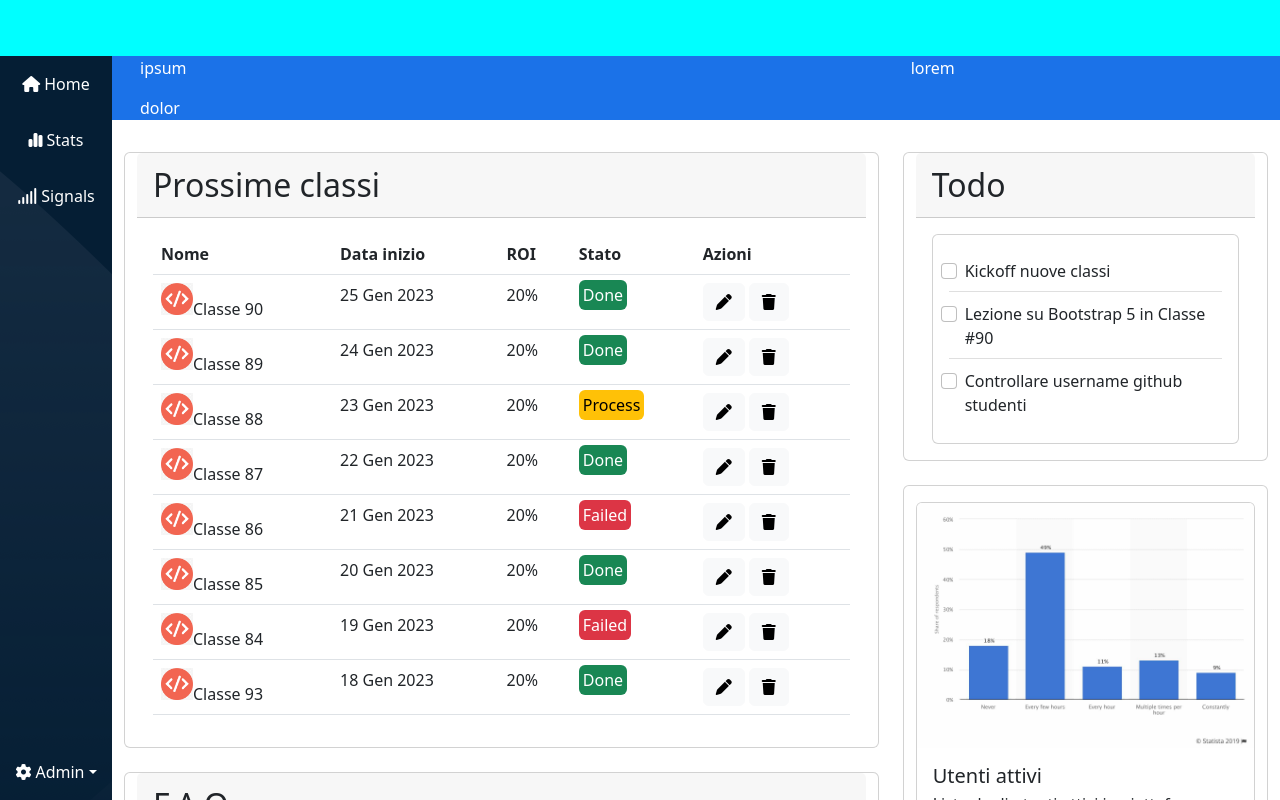
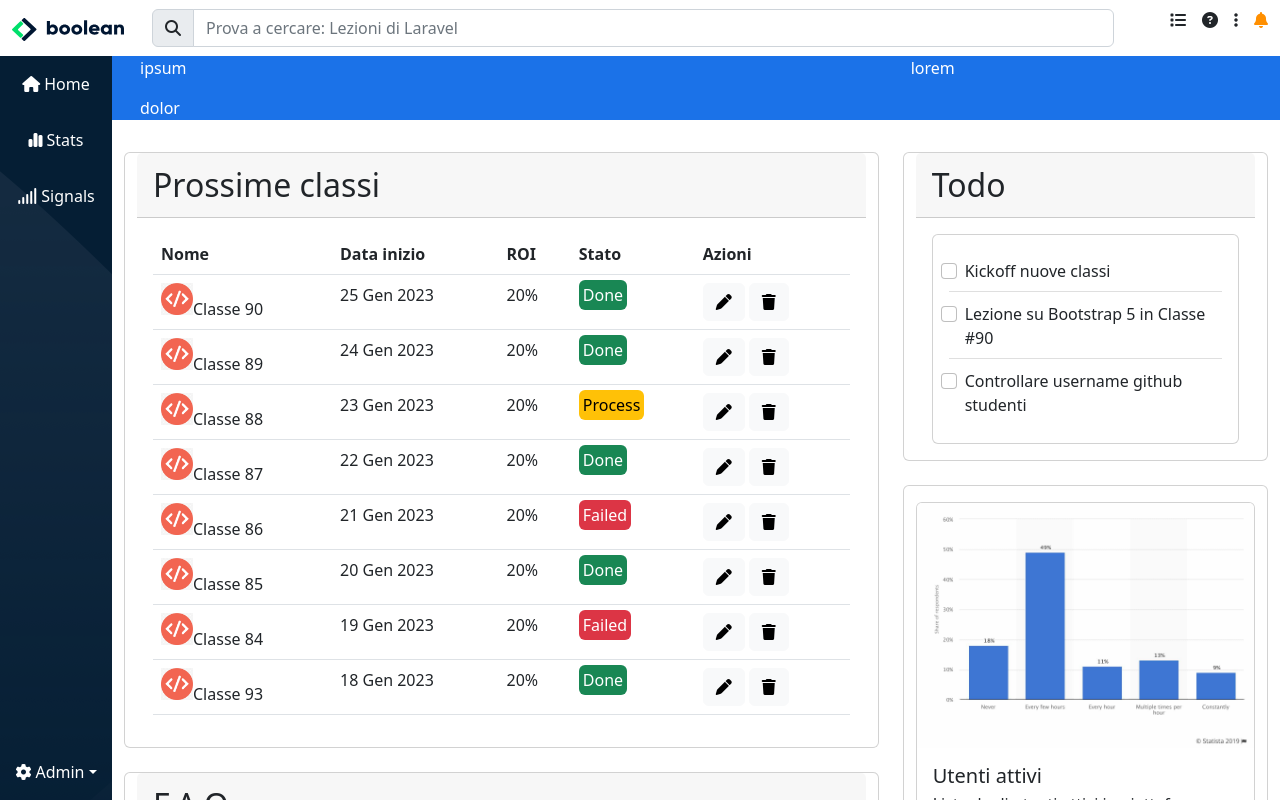
Before and after one commit to jdelavega42/html-css-bootstrap-dashboard, a plain HTML site: page index.html in a window 1280 px wide. Drawn offline with nearby package versions, Linux system fonts and the light colour scheme.

Commit message:
add header

```diff
--- a/css/style.css
+++ b/css/style.css
@@ -3,7 +3,9 @@ img {
     width: 100%;
 }
 
-
+li {
+    list-style-type: none;
+}
 /* !ROOT */
 :root {
     --debug-height: 3.5rem;
@@ -23,7 +25,6 @@ img {
     width: 100%;
     z-index: 999;
     /* debug */
-    background-color: aqua;
     height: var(--debug-height);
 }
 
@@ -64,6 +65,16 @@ img {
 
 }
 
+/* !HEADER */
+/* @Navbar */
+.navbar-brand .mobile {
+    width: 2.5rem;
+}
+.navbar-brand .desktop {
+    width: 7rem;
+}
+
+
 /* !MAIN */
 /* @sidebar */
 .ms_sidebar a {
@@ -75,9 +86,13 @@ img {
 .ms_sidebar li:hover {
     background-color: rgba(255, 255, 255, .2);
 }
+
+#bell {
+    color: #FF8F00;
+}
+
 /* @container-bottom */
 /* #class */
-
 .ms_class::before {
     content: '';
     background-image: url(/img/class-avatar.jpg);
--- a/index.html
+++ b/index.html
@@ -17,7 +17,31 @@
         <!-- !HEADER -->
         <!-- @Header -->
         <header class="ms_header">
+            <div class="container-fluid">
+                <nav class="row navbar">
+                    <div class=" col-auto navbar-brand">
+                        <img class="mobile d-md-none" src="img/mobile-logo.png" alt="mobile-logo">
+                        <img class="desktop d-none d-md-inline" src="img/logo.svg" alt="">
+                    </div>
+                    <div class="col navbar-nav">
+                        <div class="input-group">
+                            <div class="input-group-text" id="search-bar"><i class="fa-solid fa-magnifying-glass"></i></div>
+                            <input type="text" class="form-control search-bar" placeholder="Prova a cercare: Lezioni di Laravel" aria-describedby="search-bar">
+                          </div>
+                    </div>
+                    <div class="col-auto d-flex">
+                        <ul class="d-flex gap-3">
+                            <li class="d-none d-md-inline"><i class="fa-solid fa-list"></i></li>
+                            <li class="d-none d-md-inline"><i class="fa-solid fa-circle-question"></i></li>
+                            <li class="d-none d-md-inline"><i class="fa-solid fa-ellipsis-vertical"></i></li>
+                            <li></li>
+                        </ul>
+                        <a id="bell" href=""><i class="fa-solid fa-bell"></i></a>
 
+                    </div>
+
+                </nav>
+            </div>
         </header>
         <!-- !/HEADER -->
 
```
